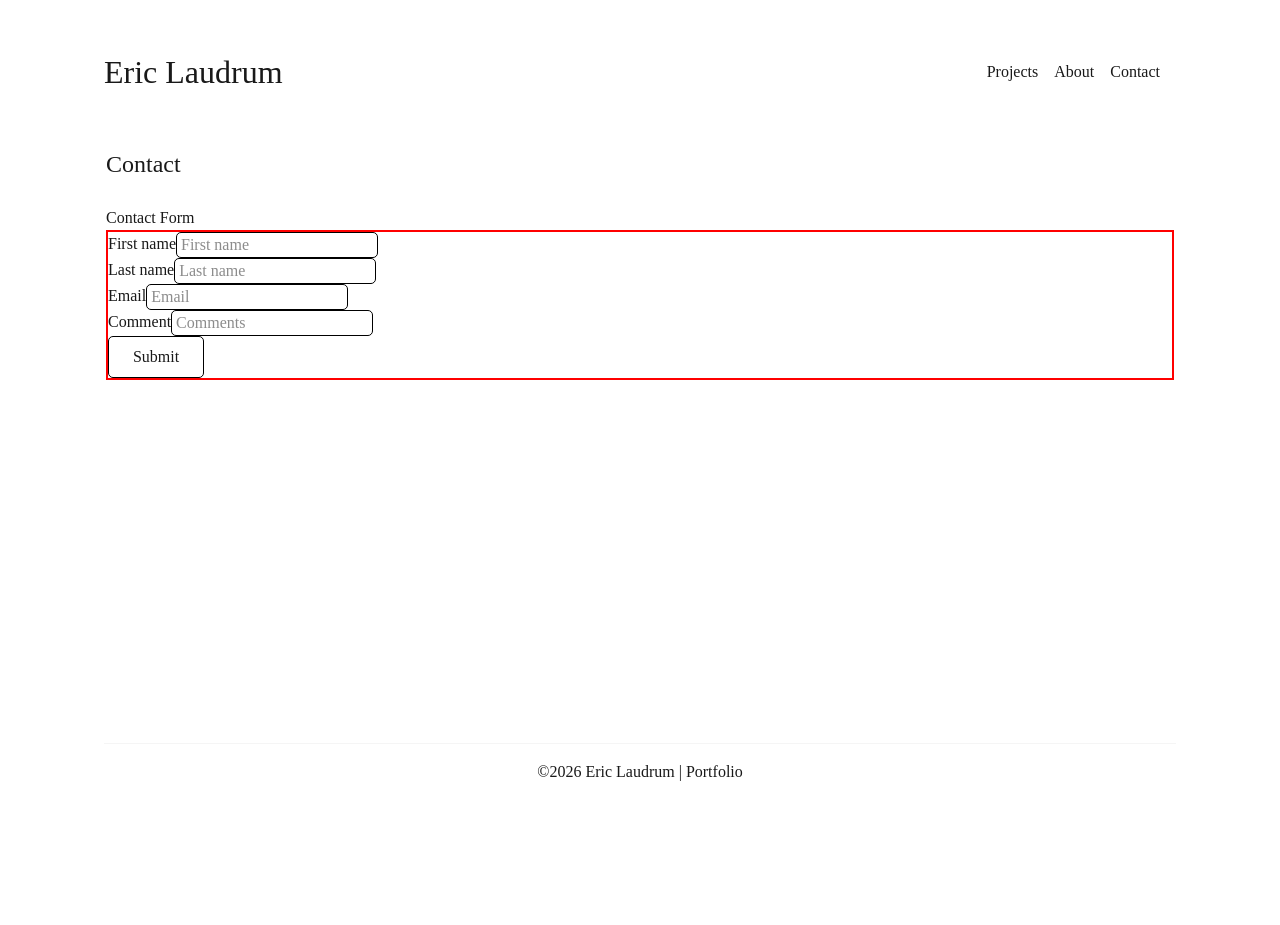
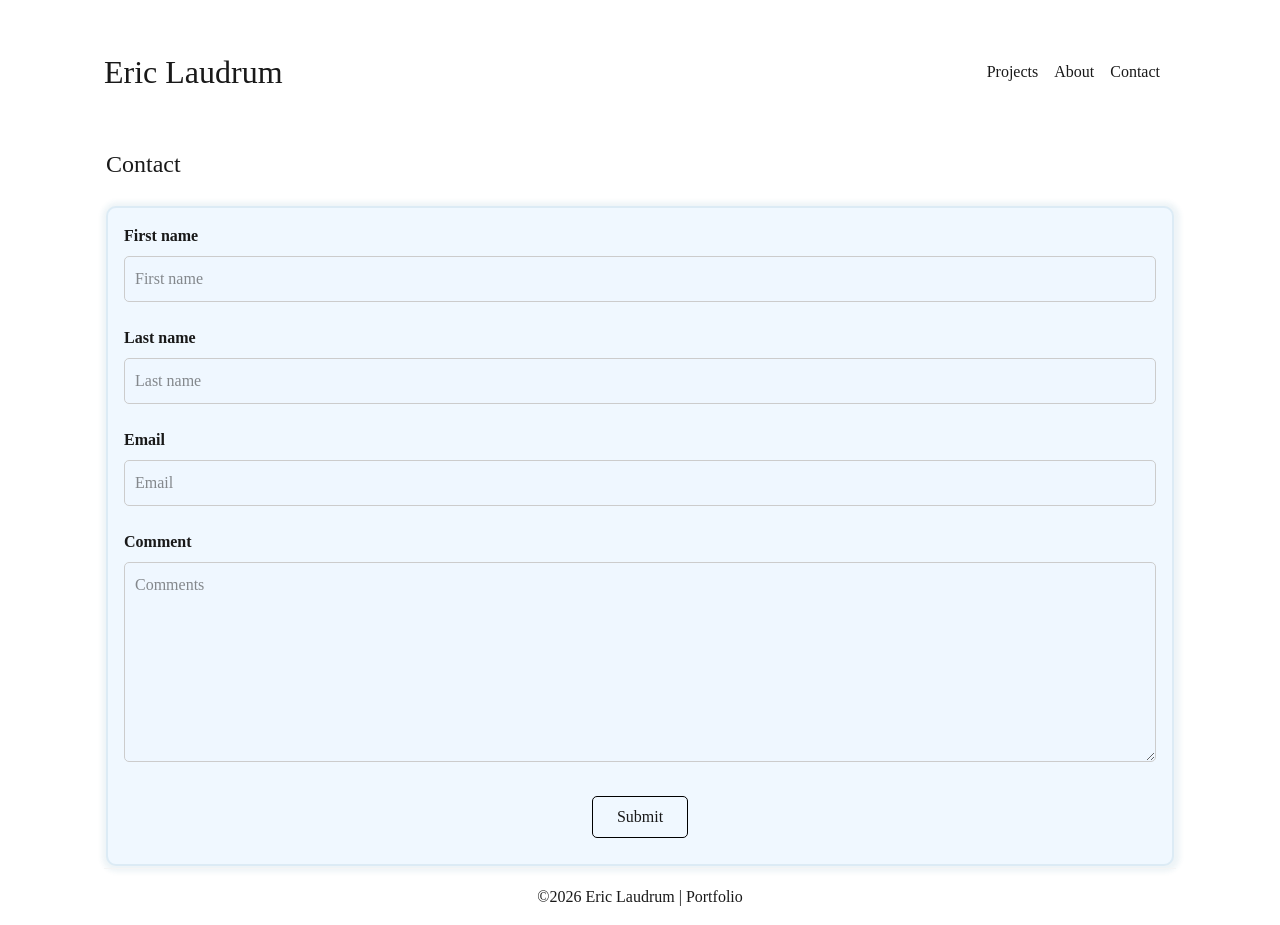
Before and after one commit to eric-laudrum/eric-laudrum.github.io, a Next.js app: page /contact in a window 1280 px wide. Before the commit the page ends 800 px from the top, so only its background shows below. Built offline with nearby package versions, Linux system fonts and the light colour scheme.

Commit message:
update/styling for projects and contact form

```diff
--- a/src/app/about/page.tsx
+++ b/src/app/about/page.tsx
@@ -7,7 +7,6 @@ export default function ContactPage(){
             <img className="headshot-img" src="src/assets/img.jpg" alt="no image"/>
             <div>
                 <ul className="about-details">
-                    <li>Eric Laudrum</li>
                     <li>Full-Stack Developer</li>
                     <p>I'm a full stack developer</p>
                 </ul>
--- a/src/app/contact/page.tsx
+++ b/src/app/contact/page.tsx
@@ -6,7 +6,6 @@ export default function ContactPage(){
         <main className="section-container">
             <h1 className="section-title">Contact</h1>
 
-
             <ContactForm />
 
         </main>
--- a/src/app/globals.css
+++ b/src/app/globals.css
@@ -2,21 +2,14 @@
 
 :root {
   --background: #ffffff;
-  --foreground: #17171717
+  --foreground: #171717
 
-}
-
-@theme inline {
-  --color-background: var(--background);
-  --color-foreground: var(--foreground);
-  --font-sans: var(--font-geist-sans);
-  --font-mono: var(--font-geist-mono);
 }
 
 
 *{
   font-family: Futura;
-  font-weight: 1px;
+  font-weight: 1;
   color: rgb(25, 25, 25);
 }
 
@@ -28,6 +21,7 @@ body {
   display: flex;
   flex-direction: column;
   min-height: 100vh;
+
 }
 
 .header{
@@ -73,9 +67,12 @@ body {
 }
 
 .project-grid{
-  display: grid;
-  grid-template-columns: repeat( auto-fit, minmax( 200px, 1fr ));
-  gap: 1em;
+  display: flex;
+  flex-wrap: wrap;
+  justify-content: center;
+  gap: 2rem;
+  padding: 2rem 0;
+  width: 100%;
 }
 
 
@@ -83,13 +80,18 @@ body {
 .project-container{
   display: flex;
   flex-direction: column;
-  white-space: normal;
+
+  flex: 0 1 320px;
+  min-width: 280px;
+  max-width: 400px;
+
+  box-sizing: border-box;
   border-radius: 20px;
   background-color: aliceblue;
-  margin: 1em;
-  padding: 2em;
+  padding: 1.5rem;
   transition: transform 0.3s ease, box-shadow 0.2s ease;
-
+  border: 1px solid rgba(0, 0, 0, 0.09);
+  box-shadow: 0 4px 10px rgba(0, 0, 0, 0.05);
 }
 .project-container:hover{
   transform: translateY(-3px);
@@ -98,21 +100,35 @@ body {
 
 
 .project-img{
-  height: 150px;
-  width: 150px;
-  align-self: center;
+  height: 180px;
+  width: 100%;
+  object-fit: cover;
+  border-radius: 10px;
+
   border: 5px solid rgba(255, 255, 255, 0.403);
 }
 .project-title{
+  margin: 1em 0 5px;
+  font-size: 1.5em;
+}
+.project-description {
   margin: 1em 0;
+  line-height: 1.5;
+  flex-grow: 1;
 }
-.project-description{
-  margin: 1em 0;
+
+.project-tags {
+  display: flex;
+  flex-wrap: wrap;
+  gap: 0.5rem;
+  margin-top: auto;
 }
-.project-tags{
-  display: flex;
-  flex-direction: column;
-  margin: 1em 0;
+.project-tags span {
+  background: rgba(25, 25, 25, 0.05);
+  padding: 4px 10px;
+  border-radius: 15px;
+  font-size: 0.8rem;
+  border: 1px solid rgba(0,0,0,0.1);
 }
 
 .headshot-img{
@@ -140,27 +156,65 @@ body {
 }
 
 
+
+/* Contact Form */
 .contact-form{
   display: flex;
   flex-direction: column;
-  border: 2px solid red;
+
+  align-items: flex-start;
+  align-content: flex-start;
+  justify-content: flex-start;
+  justify-items: flex-start;
+  border: 2px solid rgb(42, 118, 156, 0.1);
+  box-shadow: 1px 1px 5px 5px rgb(42, 118, 156, 0.08);
+  background-color: rgba(240, 248, 255, 1);
+  padding: 1em;
+  border-radius: 10px;
+
 }
 
-.form-field{
-  border: 1px solid black;
-  border-radius: 5px;
+.form-col{
+  display: flex;
+  flex-direction: column;
+
+  align-items: flex-start;
+  width: 100%;
+  margin-bottom: 1.5rem;
+  box-sizing: border-box;
 }
 
-.form-row{
-  display: flex;
-  flex-direction: row;
+.form-col label {
+  margin-bottom: 0.5rem;
+  font-weight: bold;
 }
+
+.form-field {
+  width: 100%;
+  box-sizing: border-box;
+  padding: 10px;
+  border: 1px solid #ccc;
+  border-radius: 5px;
+  background-color: rgba(240, 248, 255, 0.63);
+  font-size: 1rem;
+}
+
+
+.form-field#comment-field{
+  min-height: 200px;
+  width: 100%;
+  resize: vertical;
+  padding: 10px;
+}
+
 
 .submit-button{
   border: 1px solid black;
   border-radius: 5px;
   width: 6rem;
   padding: 0.5em;
+  align-self: center;
+  margin: 10px;
 }
 .submit-button:hover{
     transition: transform 0.3s ease, box-shadow 0.2s ease;
--- a/src/app/page.tsx
+++ b/src/app/page.tsx
@@ -4,7 +4,8 @@ import ProjectPage from "./projects/page";
 export default function Home() {
   return (
     <main className="section-container">
-      <h1>Home page...</h1>
+
+
       <ProjectPage />
 
 
--- a/src/app/projects/page.tsx
+++ b/src/app/projects/page.tsx
@@ -1,5 +1,11 @@
 export default function ProjectPage(){
     const projects = [
+        {
+            title: "Trellis",
+            description: "A real-time 16-step sequencer built with Node.js, Socket.io, and Tone.js.",
+            tags: ["Node.js", "Socket.io", "Tone.js"],
+            link: "#"
+        },
         {
             title: "Adventure Club",
             description: "A full-stack application for a seniors outdoor recreation group.",
--- a/src/components/ContactForm.tsx
+++ b/src/components/ContactForm.tsx
@@ -5,29 +5,32 @@ const ContactForm = () => {
     return(
         <>
         <div>
-            <h1>Contact Form</h1>
             <div>
                 <Form className="contact-form" action="/submit">
-                    <div className='form-row'>
-                        <h4>First name</h4>
-                        <input className='form-field' name="first-name" placeholder=' First name'/>
+                    <div className='form-col'>
+                        <label>First name</label>
+                        <input className='form-field' name="first-name" placeholder='First name'/>
                     </div>
-                    <div className='form-row'>
-                        <h4>Last name</h4>
-                        <input className='form-field' name="last-name" placeholder=' Last name'/>
+                    <div className='form-col'>
+                        <label>Last name</label>
+                        <input className='form-field' name="last-name" placeholder='Last name'/>
                     </div>
-                    <div className='form-row'>
-                        <h4>Email</h4>
-                        <input className='form-field' name="email" placeholder=' Email'/>
+                    <div className='form-col'>
+                        <label>Email</label>
+                        <input className='form-field' name="email" placeholder='Email'/>
                     </div>
-                    <div className='form-row'>
-                        <h4>Comment</h4>
-                        <input className='form-field' name="comment" placeholder=' Comments'/>
+                    <div className='form-col'>
+                        <label id='comment-label'>Comment</label>
+                        <textarea
+                            className='form-field'
+                            id='comment-field'
+                            name="comment"
+                            placeholder='Comments'
+                        />
                     </div>
 
                     <button className="submit-button">Submit</button>
                 </Form>
-
 
 
             </div>
```
